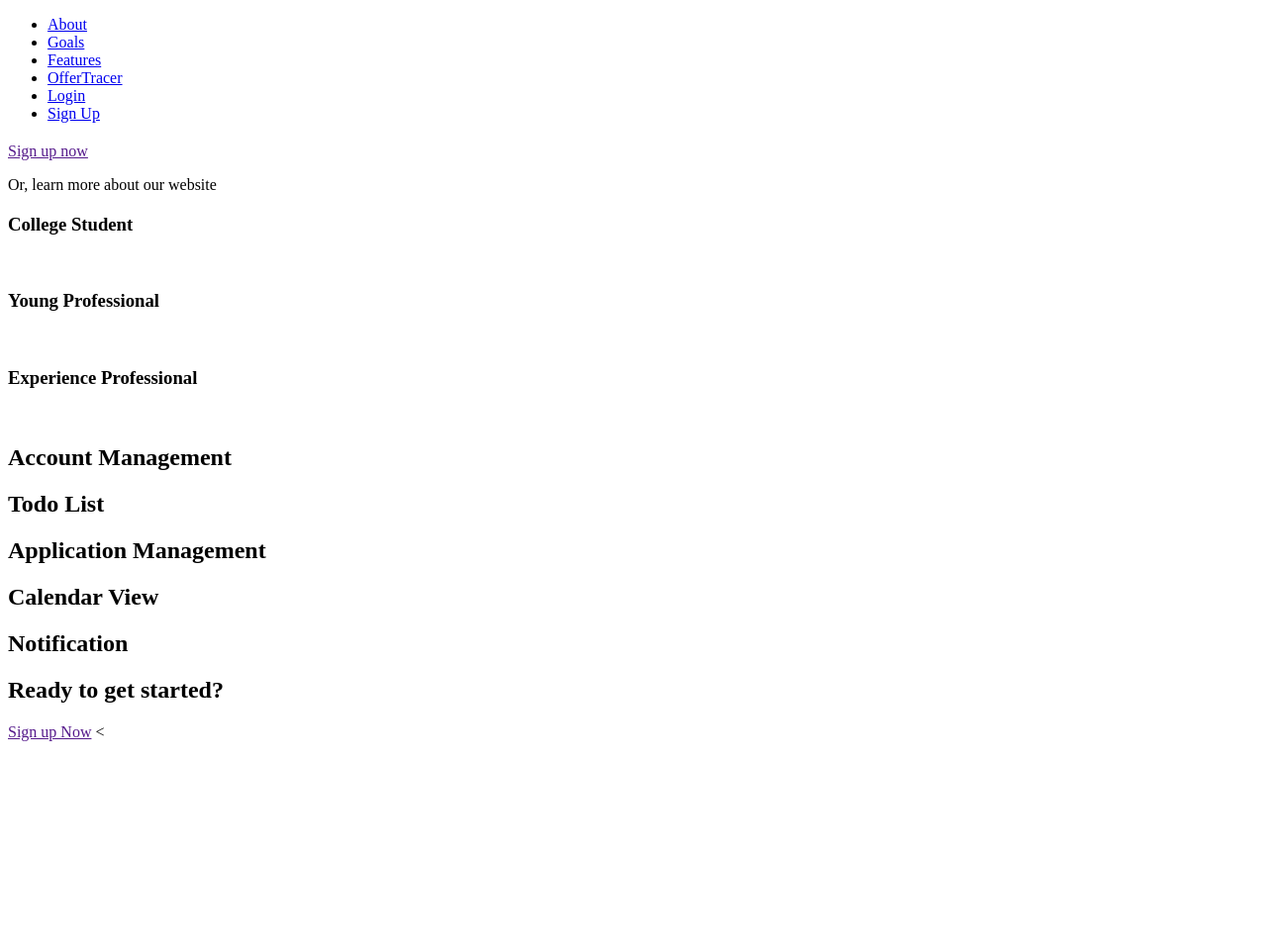
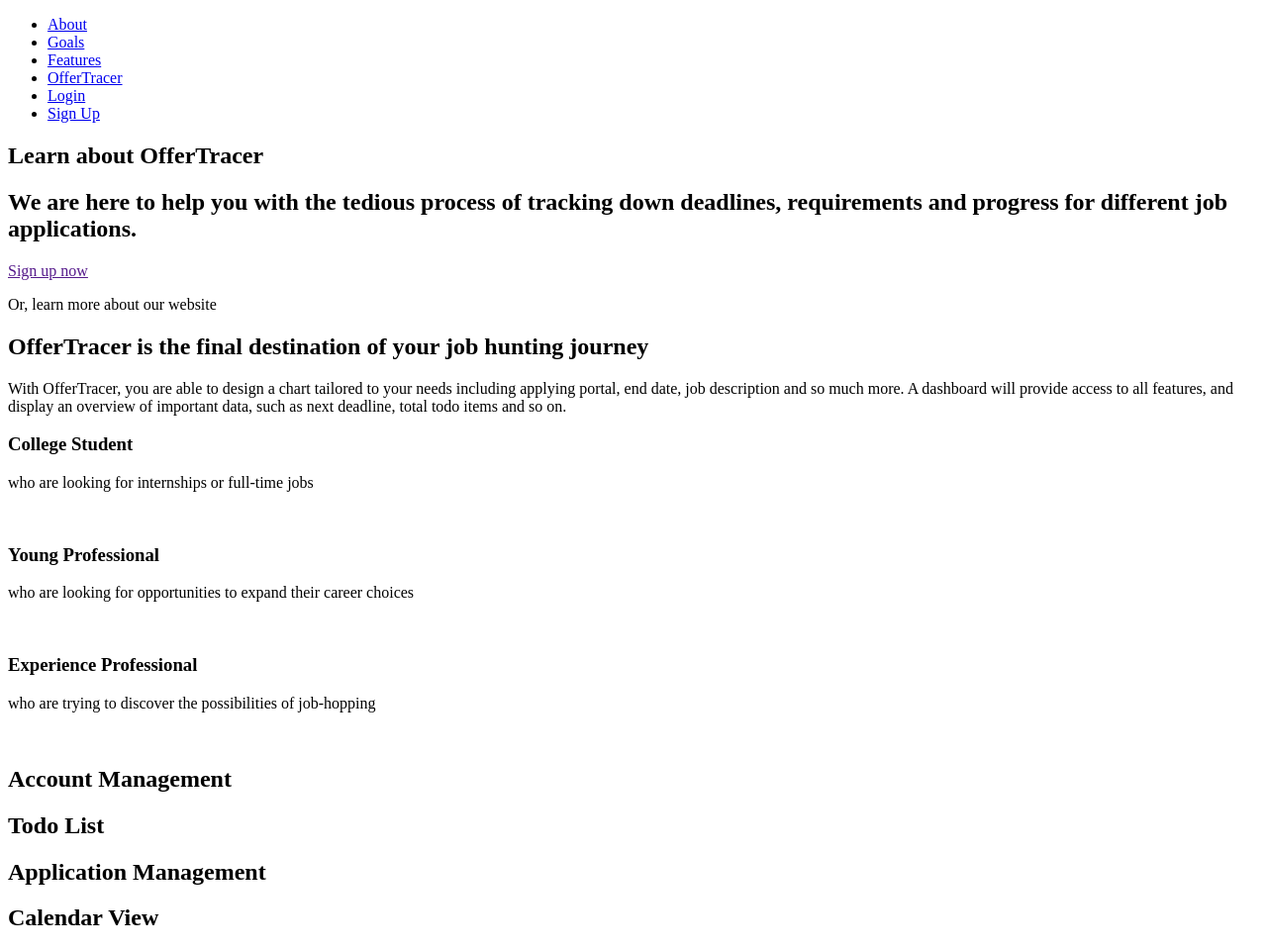
Before and after one commit to yzeng810/CSC210Final, a Flask app: page / in a window 1280 px wide. Shown: the top 960 px of the page at 99% size. Before the commit the page ends 749 px from the top, so only its background shows below. Run offline with Flask 2, Linux system fonts and the light colour scheme.

Commit message:
Update index.html

```diff
--- a/templates/index.html
+++ b/templates/index.html
@@ -4,8 +4,8 @@
 <!-- First Page -->
 <section id="first">
 	<div class="fullContainer">
-		<h1></h1>
-		<h2></h2>
+		<h1>Learn about OfferTracer</h1>
+		<h2>We are here to help you with the tedious process of tracking down deadlines, requirements and progress for different job applications. </h2>
 		<a href="">Sign up now</a>
 		<p>Or, learn more about our website</p>
 	</div>
@@ -15,15 +15,15 @@
 <section id="second">
 	<div class="fullContainer">
 		<div class="aboutText">
-			<h2></h2>
-			<p></p>
+			<h2>OfferTracer is the final destination of your job hunting journey</h2>
+			<p>With OfferTracer, you are able to design a chart tailored to your needs including applying portal, end date, job description and so much more. A dashboard will provide access to all features, and display an overview of important data, such as next deadline, total todo items and so on.</p>
 		</div>
 
 		<div class="user">
 			<div class="userOne">
 				<section class="userText">
 					<h3>College Student</h3>
-					<p></p>
+					<p>who are looking for internships or full-time jobs</p>
 				</section>
 				<img src="">
 				<img src="">
@@ -32,7 +32,7 @@
 			<div class="userTwo">
 				<section class="userText">
 					<h3>Young Professional</h3>
-					<p></p>
+					<p>who are looking for opportunities to expand their career choices</p>
 				</section>
 				<img src="">
 				<img src="">
@@ -41,7 +41,7 @@
 			<div class="userThree">
 				<section class="userText">
 					<h3>Experience Professional</h3>
-					<p></p>
+					<p>who are trying to discover the possibilities of job-hopping</p>
 				</section>
 				<img src="">
 				<img src="">
```
